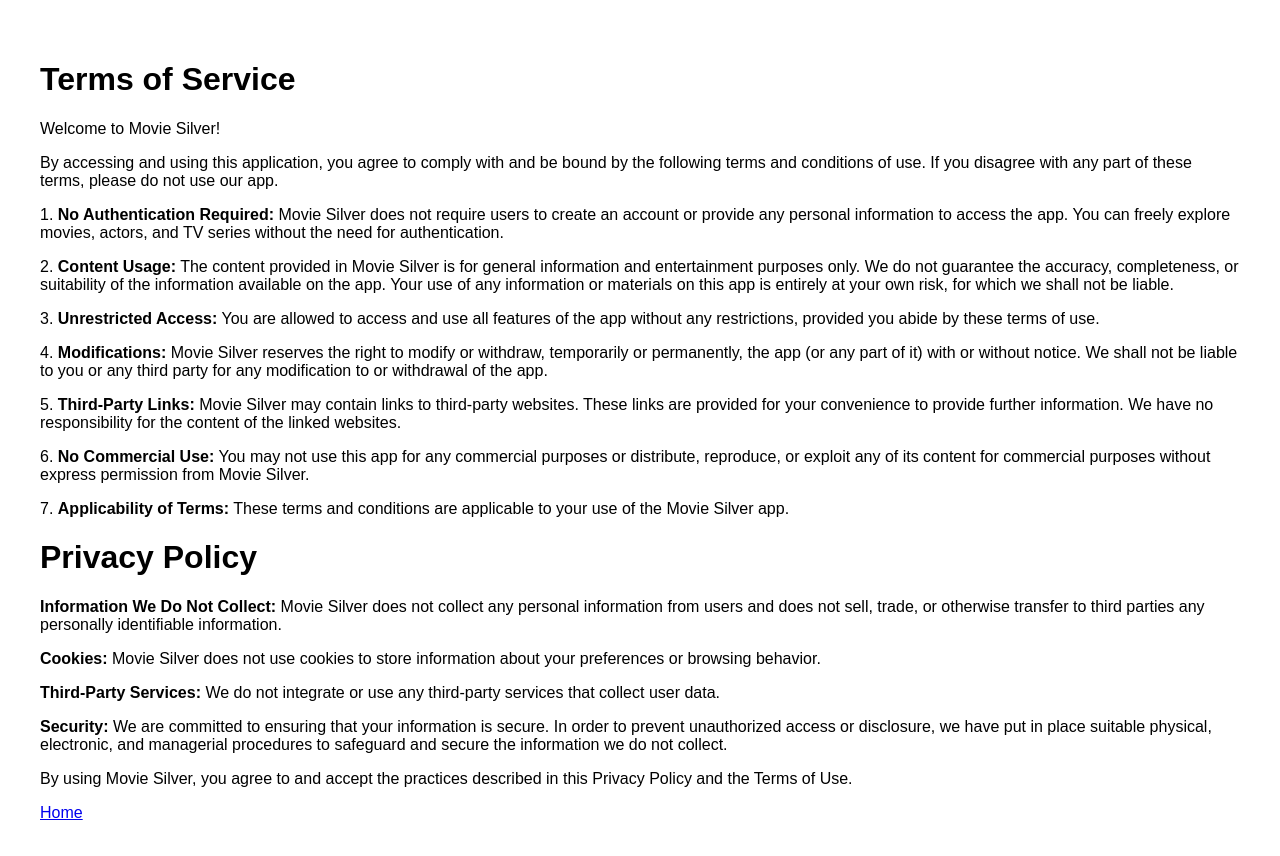
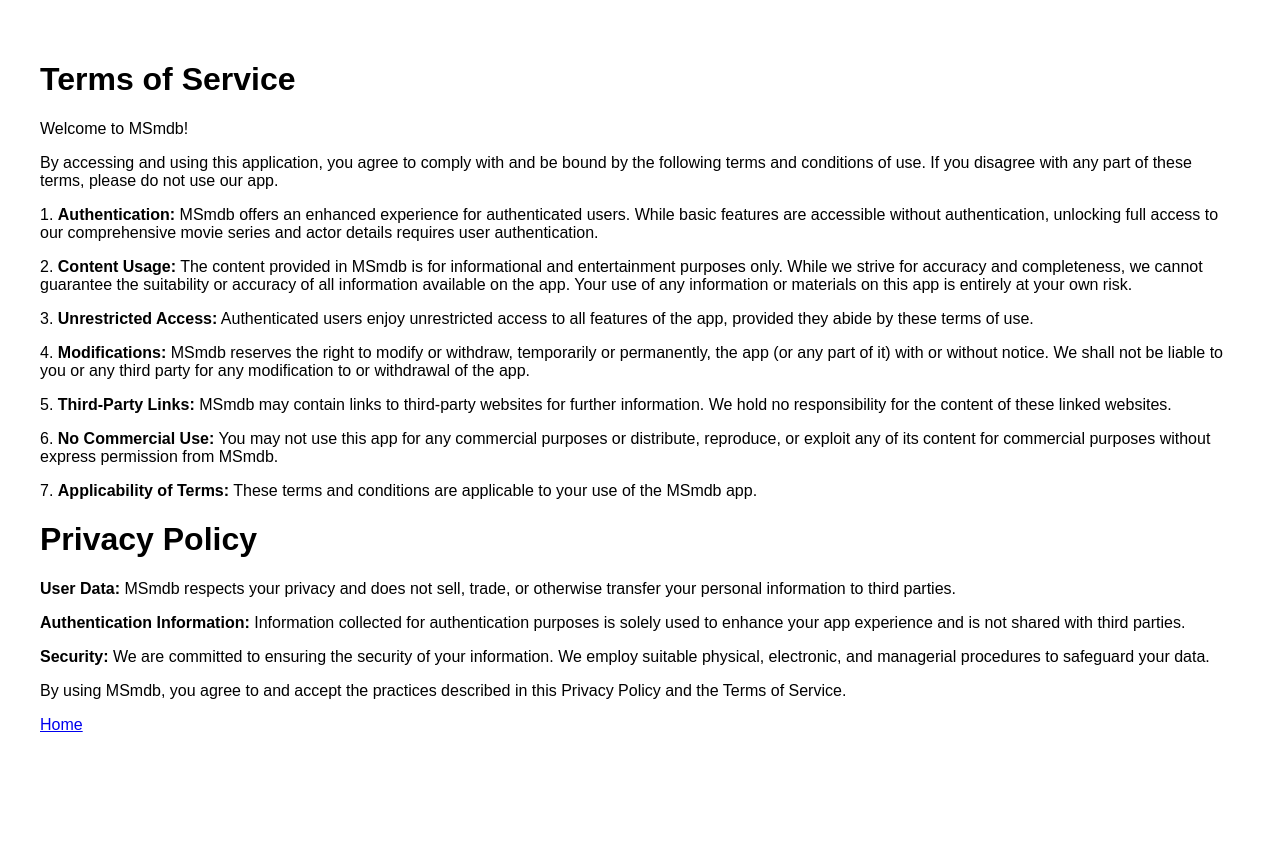
Before and after one commit to rateraters/rateraters.github.io, a plain HTML site: page terms2.html in a window 1280 px wide. After the commit the page ends 800 px from the top, so only its background shows below. Drawn offline with Linux system fonts and the light colour scheme.

Commit message:
Update terms2.html

```diff
--- a/terms2.html
+++ b/terms2.html
@@ -4,7 +4,7 @@
 <head>
     <meta charset="UTF-8">
     <meta name="viewport" content="width=device-width, initial-scale=1.0">
-    <title>Movie Silver - Terms and Privacy Policy</title>
+    <title>MSmdb - Terms and Privacy Policy</title>
     <style>
         body {
             font-family: Arial, sans-serif;
@@ -16,32 +16,30 @@
 
 <body>
     <h1>Terms of Service</h1>
-    <p>Welcome to Movie Silver!</p>
+    <p>Welcome to MSmdb!</p>
     <p>By accessing and using this application, you agree to comply with and be bound by the following terms and conditions of use. If you disagree with any part of these terms, please do not use our app.</p>
-    <p>1. <strong>No Authentication Required:</strong> Movie Silver does not require users to create an account or provide any personal information to access the app. You can freely explore movies, actors, and TV series without the need for authentication.</p>
+    <p>1. <strong>Authentication:</strong> MSmdb offers an enhanced experience for authenticated users. While basic features are accessible without authentication, unlocking full access to our comprehensive movie series and actor details requires user authentication.</p>
 
-    <p>2. <strong>Content Usage:</strong> The content provided in Movie Silver is for general information and entertainment purposes only. We do not guarantee the accuracy, completeness, or suitability of the information available on the app. Your use of any information or materials on this app is entirely at your own risk, for which we shall not be liable.</p>
+    <p>2. <strong>Content Usage:</strong> The content provided in MSmdb is for informational and entertainment purposes only. While we strive for accuracy and completeness, we cannot guarantee the suitability or accuracy of all information available on the app. Your use of any information or materials on this app is entirely at your own risk.</p>
 
-    <p>3. <strong>Unrestricted Access:</strong> You are allowed to access and use all features of the app without any restrictions, provided you abide by these terms of use.</p>
+    <p>3. <strong>Unrestricted Access:</strong> Authenticated users enjoy unrestricted access to all features of the app, provided they abide by these terms of use.</p>
 
-    <p>4. <strong>Modifications:</strong> Movie Silver reserves the right to modify or withdraw, temporarily or permanently, the app (or any part of it) with or without notice. We shall not be liable to you or any third party for any modification to or withdrawal of the app.</p>
+    <p>4. <strong>Modifications:</strong> MSmdb reserves the right to modify or withdraw, temporarily or permanently, the app (or any part of it) with or without notice. We shall not be liable to you or any third party for any modification to or withdrawal of the app.</p>
 
-    <p>5. <strong>Third-Party Links:</strong> Movie Silver may contain links to third-party websites. These links are provided for your convenience to provide further information. We have no responsibility for the content of the linked websites.</p>
+    <p>5. <strong>Third-Party Links:</strong> MSmdb may contain links to third-party websites for further information. We hold no responsibility for the content of these linked websites.</p>
 
-    <p>6. <strong>No Commercial Use:</strong> You may not use this app for any commercial purposes or distribute, reproduce, or exploit any of its content for commercial purposes without express permission from Movie Silver.</p>
+    <p>6. <strong>No Commercial Use:</strong> You may not use this app for any commercial purposes or distribute, reproduce, or exploit any of its content for commercial purposes without express permission from MSmdb.</p>
 
-    <p>7. <strong>Applicability of Terms:</strong> These terms and conditions are applicable to your use of the Movie Silver app.</p>
+    <p>7. <strong>Applicability of Terms:</strong> These terms and conditions are applicable to your use of the MSmdb app.</p>
 
     <h1>Privacy Policy</h1>
-    <p><strong>Information We Do Not Collect:</strong> Movie Silver does not collect any personal information from users and does not sell, trade, or otherwise transfer to third parties any personally identifiable information.</p>
+    <p><strong>User Data:</strong> MSmdb respects your privacy and does not sell, trade, or otherwise transfer your personal information to third parties.</p>
 
-    <p><strong>Cookies:</strong> Movie Silver does not use cookies to store information about your preferences or browsing behavior.</p>
+    <p><strong>Authentication Information:</strong> Information collected for authentication purposes is solely used to enhance your app experience and is not shared with third parties.</p>
 
-    <p><strong>Third-Party Services:</strong> We do not integrate or use any third-party services that collect user data.</p>
+    <p><strong>Security:</strong> We are committed to ensuring the security of your information. We employ suitable physical, electronic, and managerial procedures to safeguard your data.</p>
 
-    <p><strong>Security:</strong> We are committed to ensuring that your information is secure. In order to prevent unauthorized access or disclosure, we have put in place suitable physical, electronic, and managerial procedures to safeguard and secure the information we do not collect.</p>
-
-    <p>By using Movie Silver, you agree to and accept the practices described in this Privacy Policy and the Terms of Use.</p>
+    <p>By using MSmdb, you agree to and accept the practices described in this Privacy Policy and the Terms of Service.</p>
     <a href="index.html"style="margin: 0 auto;">Home</a>
 </body>
 
```
